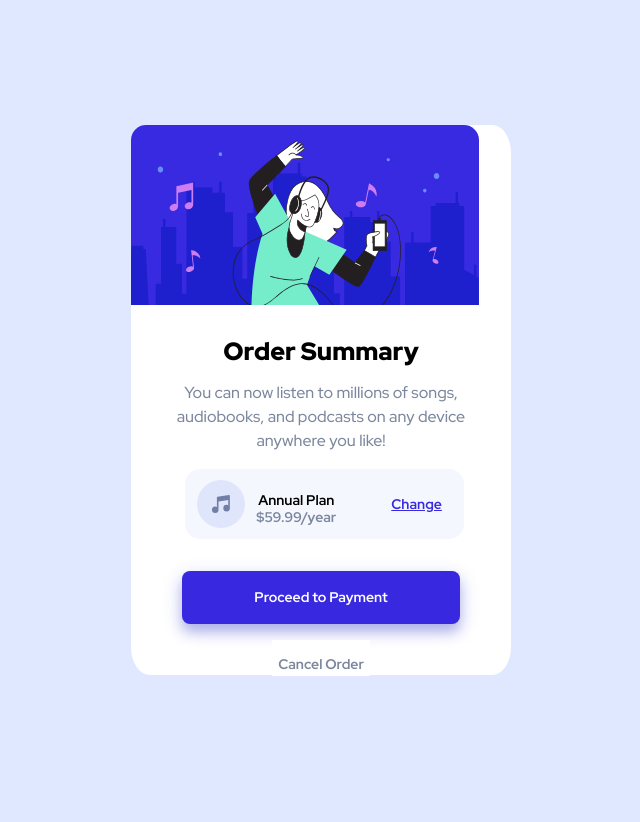
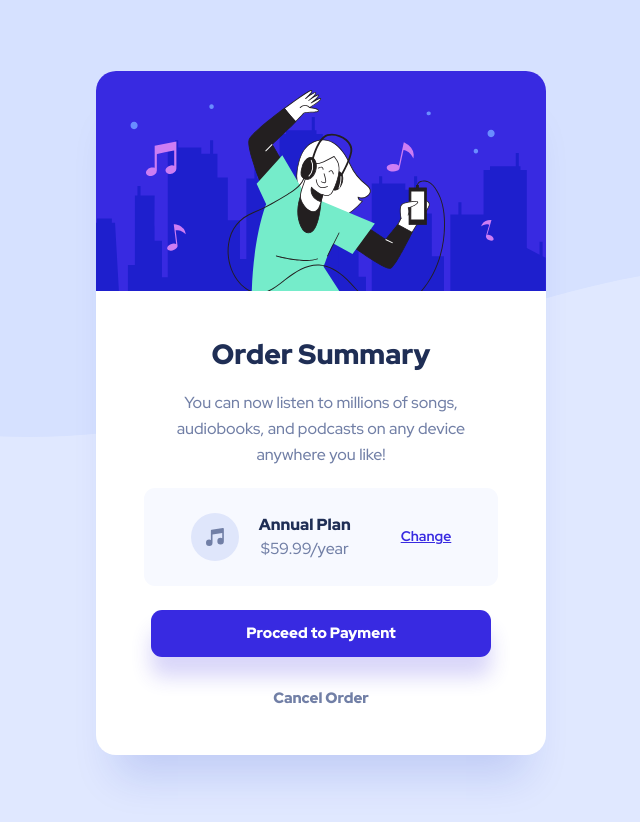
Before and after one commit to mkboris/FEM-Order-summary-card-solution, a plain HTML site: page index.html in a window 1280 px wide. Shown: the whole page, without its empty margins (319-959 px from the left). Before the commit the page ends 800 px from the top, so only its background shows below. Drawn offline with Linux system fonts and the light colour scheme.

Commit message:
modifications

```diff
--- a/index.html
+++ b/index.html
@@ -4,7 +4,10 @@
     <meta charset="UTF-8" />
     <meta http-equiv="X-UA-Compatible" content="IE=edge" />
     <meta name="viewport" content="width=device-width, initial-scale=1.0" />
-    <!-- displays site properly based on user's device -->
+    <meta
+      name="description"
+      content="Explore our annual plan for unlimited access to millions of songs, audiobooks, and podcasts on any device. Get started with our order summary card today. Convenient, affordable, and accessible entertainment awaits. Proceed to payment and cancel anytime."
+    />
     <link rel="stylesheet" href="styles.css" />
     <link
       rel="icon"
@@ -21,31 +24,32 @@
     <title>Frontend Mentor | Order summary card</title>
   </head>
   <body>
-    <main class="summary-card">
+    <main>
+      <div class="summary-card">
         <img
           class="summary-image"
           src="images/illustration-hero.svg"
-        alt="an image of a woman listening to music"
+          alt="a woman listening to music"
         />
-      <h1 class="main-heading">Order Summary</h1>
+        <div class="text">
+          <h1>Order Summary</h1>
           <p class="main-paragraph">
-        You can now listen to millions of songs, audiobooks, and podcasts on any
-        device anywhere you like!
+            You can now listen to millions of songs, audiobooks, and podcasts on
+            any device anywhere you like!
           </p>
+        </div>
+
         <div class="plan-div">
-        <img
-          class="music-icon"
-          src="images/icon-music.svg"
-          alt="music icon image"
-        />
+          <img class="music-icon" src="images/icon-music.svg" alt="" />
           <div class="annual-div">
-          <h2 class="plan">Annual Plan</h2>
-          <h2 class="price">$59.99/year</h2>
+            <p class="plan">Annual Plan</p>
+            <p class="price">$59.99/year</p>
           </div>
-        <button class="change-button">Change</button>
+          <a href="#" class="change-btn">Change</a>
         </div>
-      <button class="payment-button">Proceed to Payment</button>
-      <p><button class="cancel-button">Cancel Order</button></p>
+        <a href="#" class="payment-btn">Proceed to Payment</a>
+        <a href="#" class="cancel-btn">Cancel Order</a>
+      </div>
     </main>
   </body>
 </html>
--- a/styles.css
+++ b/styles.css
@@ -44,6 +44,10 @@ body {
   margin: 0;
   padding: 0;
   border: 0;
+}
+
+* {
+  margin: 0;
 }
 
 /* Set shorter line heights on headings and interactive elements */
@@ -98,123 +102,169 @@ textarea:not([rows]) {
 
 body {
   background-color: hsl(225, 100%, 94%);
-  margin: auto;
-  font-size: 16px;
   font-family: "Red Hat Display", sans-serif;
   display: flex;
-  flex-direction: column;
   align-items: center;
-  align-content: center;
   justify-content: center;
-  min-height: 100vh;
+  text-align: center;
+  background-image: url("images/pattern-background-mobile.svg");
+  background-repeat: no-repeat;
 }
 
 .summary-card {
-  align-items: center;
-  border-radius: 5%;
-  background-color: white;
-  text-align: center;
-  border-radius: 5%;
-  height: 550px;
-  max-width: 380px;
-  padding: 1rem;
-  margin: 1rem;
+  background: #ffffff;
+  box-shadow: 0px 40px 40px -20px rgba(13, 48, 189, 0.151826);
+  border-radius: 1.25rem;
+  display: flex;
+  flex-direction: column;
+  max-width: 450px;
+  overflow: hidden;
+  margin: 4.4375rem 1.5rem;
+  padding-bottom: 2rem;
 }
-.summary-card > .summary-image {
-  width: 412px;
-  height: 180px;
-  object-fit: fill;
-  align-content: center;
-  position: relative;
-  right: 1em;
-  bottom: 1em;
-  border-radius: 15px 15px 0 0;
+
+.text {
+  max-width: 22.125rem;
+  margin: 0 auto;
 }
-.payment-button {
-  width: 80%;
-  background-color: hsl(245, 75%, 52%);
-  color: white;
-  font-size: 14px;
-  font-weight: 700;
-  border: 0;
-  border-radius: 0.5rem;
-  padding: 1rem;
-  cursor: pointer;
-  box-shadow: 0 8px 12px 0 rgba(46, 41, 182, 0.259),
-    0 6px 20px 0 rgba(32, 54, 227, 0.19);
-  transition-duration: 0.3s;
+
+h1 {
+  font-weight: 900;
+  font-size: 1.375rem;
+  line-height: 1.8125;
+  color: #1f2e55;
+  margin-top: 2rem;
+  margin-bottom: 1rem;
 }
-.payment-button:hover {
-  background-color: hsl(224, 23%, 55%);
+
+.main-paragraph {
+  font-weight: 500;
+  font-size: 0.9375rem;
+  line-height: 167%;
+  color: #717fa6;
+  margin-bottom: 1.5rem;
 }
-.cancel-button {
-  cursor: pointer;
-  border: 0;
-  color: hsl(220, 15%, 55%);
-  background-color: white;
-  padding-top: 1em;
-  font-size: 14px;
-  font-weight: 700;
-}
-.cancel-button:hover {
-  color: black;
-}
-.change-button {
-  border: 0;
-  cursor: pointer;
-  background-color: hsl(225, 100%, 98%);
-  color: hsl(245, 75%, 52%);
-  text-decoration: underline;
-  font-size: 14px;
-  font-weight: 700;
-  position: relative;
-  left: 2em;
-}
-.change-button:hover {
-  color: hsl(224, 23%, 55%);
-  text-decoration: none;
-}
+
 .plan-div {
-  background-color: hsl(225, 100%, 98%);
   display: flex;
   align-items: center;
   justify-content: center;
-  align-content: center;
-  height: 70px;
-  margin-bottom: 2em;
-  width: 80%;
-  position: relative;
-  left: 2.4em;
-  border-radius: 15px;
+  background: #f7f9ff;
+  border-radius: 0.6875rem;
+  padding: 1rem;
+  width: fit-content;
+  margin: 0 auto 1.5rem;
 }
+
 .music-icon {
-  position: relative;
-  right: 2em;
-  transition: transform 0.1s;
+  margin-right: 1.25rem;
 }
-.music-icon:hover {
-  transform: scale(1.05);
+
+.annual-div {
+  margin-right: 3.125rem;
 }
+
 .plan {
-  position: relative;
-  right: 1.5em;
-  top: 0.3em;
-  font-size: 14px;
+  font-weight: 900;
+  font-size: 0.875rem;
+  line-height: 1.1875;
+  color: #1f2e55;
+  margin-bottom: 0.1875rem;
 }
+
 .price {
-  color: hsl(220, 15%, 55%);
-  position: relative;
-  right: 1.5em;
-  bottom: 0.4em;
-  font-size: 14px;
+  font-weight: 500;
+  font-size: 0.875rem;
+  line-height: 1.1875;
+  color: #717fa6;
 }
-.main-heading {
+
+.change-btn {
+  font-weight: 700;
+  font-size: 0.8125rem;
+  line-height: 1.0625;
+  color: #382ae1;
+}
+
+.change-btn:hover {
+  color: #766cf1;
+}
+
+.payment-btn {
   font-weight: 900;
-  font-size: 25px;
+  font-size: 0.9375rem;
+  line-height: 1.25;
+  color: #ffffff;
+  background: #382ae1;
+  box-shadow: 0px 20px 20px rgba(56, 42, 225, 0.190291);
+  border-radius: 0.6875rem;
+  padding: 0.9375em 4em;
+  text-decoration: none;
+  margin: 0 auto 1.5rem;
 }
-.main-paragraph {
-  color: hsl(220, 15%, 55%);
-  font-size: 16px;
-  line-height: 1.5;
-  margin: 1rem;
+
+.payment-btn:hover {
+  background: #766cf1;
 }
+
+.cancel-btn {
+  font-weight: 900;
+  font-size: 0.9375rem;
+  line-height: 1.25;
+  color: #717fa6;
+  text-decoration: none;
+}
+
+.cancel-btn:hover {
+  color: #1f2e55;
+}
+
+@media screen and (min-width: 26.5625rem) {
+  body {
+    background-image: url("images/pattern-background-desktop.svg");
+  }
+}
+
+@media screen and (min-width: 37.5rem) {
+  .summary-card {
+    padding-bottom: 3rem;
+  }
+
+  h1 {
+    font-size: 1.75rem;
+    line-height: 2.3125rem;
+    margin-top: 2.8125rem;
+    margin-bottom: 1.0625rem;
+  }
+
+  .main-paragraph {
+    font-size: 1rem;
+    line-height: 162%;
+    margin-bottom: 1.25rem;
+  }
+
+  .plan-div {
+    padding: 1.5625rem 1.5rem;
+    width: 22.125rem;
+  }
+
+  .plan {
+    font-size: 1rem;
+    line-height: 1.3125;
+  }
+
+  .price {
+    font-size: 1rem;
+    line-height: 1.3125;
+  }
+
+  .change-btn {
+    font-size: 0.875rem;
+    line-height: 1.1875;
+  }
+
+  .payment-btn {
+    padding: 0.9375em 6.375em;
+    margin: 0 auto 2rem;
+  }
+}
```
Lines whose indentation alone changed are shown as unchanged.
